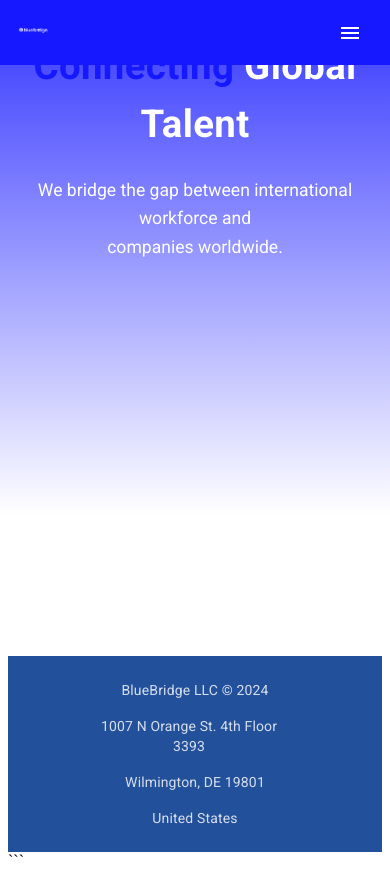
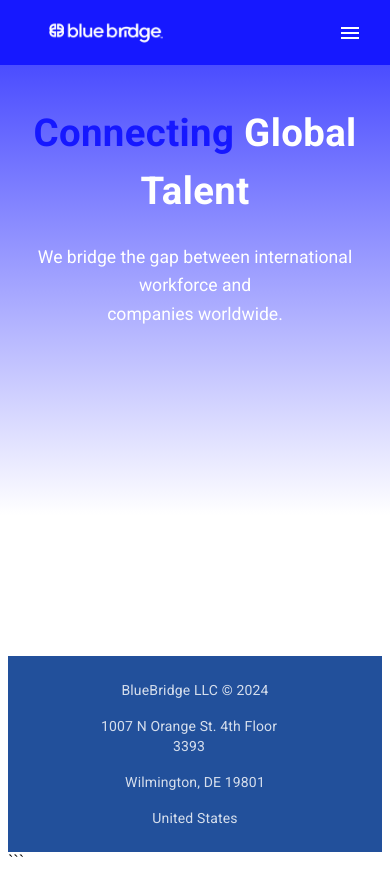
Before and after one commit to ddgrana2/bluebridge-landing, a React (Create React App) app: page / in a window 390 px wide. Built offline with nearby package versions, Linux system fonts and the light colour scheme.

Commit message:
Make navbar fully responsive

```diff
--- a/src/components/layout/PageLayout.jsx
+++ b/src/components/layout/PageLayout.jsx
@@ -9,14 +9,13 @@ function PageLayout({ children, title, subtitle }) {
 
       {/* Hero Section */}
       <Box sx={{
-        pt: { xs: 6, sm: 8, md: 10 },
+        pt: { xs: 12, sm: 14, md: 16 },
         pb: { xs: 4, sm: 6 },
         position: 'relative',
         zIndex: 2,
         display: 'flex',
         flexDirection: 'column',
-        alignItems: 'center',
-        transform: 'translateY(-0.5cm)'
+        alignItems: 'center'
       }}>
         <Container
           maxWidth="lg"
@@ -49,10 +48,7 @@ function PageLayout({ children, title, subtitle }) {
                   mb: { xs: 4, sm: 6 },
                   color: '#FFFFFF',
                   lineHeight: 1.6,
-                  fontSize: {
-                    xs: '1.1rem',
-                    sm: '1.25rem'
-                  }
+                  fontSize: { xs: '1.1rem', sm: '1.25rem' }
                 }}
               >
                 {subtitle}
--- a/src/components/navbar/navbar.jsx
+++ b/src/components/navbar/navbar.jsx
@@ -46,8 +46,16 @@ function Navbar() {
               src="/images/logo.png"
               alt="BlueBridge Logo"
               sx={{
-                height: { xs: '35px', sm: '40px' },
-                width: 'auto'
+                height: {
+                  xs: '140px',  // Volvemos al tamaño original
+                  sm: '196.875px'
+                },
+                width: 'auto',
+                objectFit: 'contain',
+                position: 'absolute',
+                top: '50%',
+                transform: 'translateY(-50%)',
+                left: { xs: '20px', sm: '40px' }
               }}
             />
           </Link>
```
